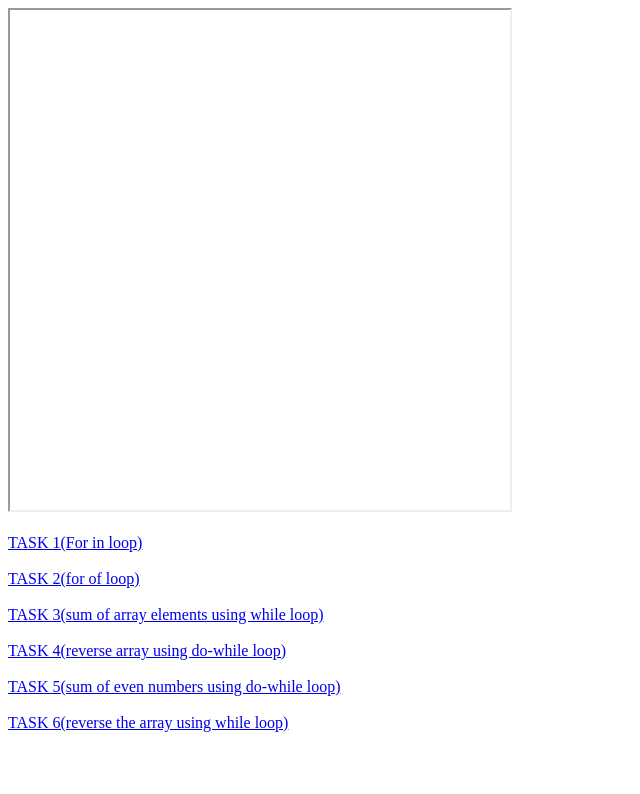
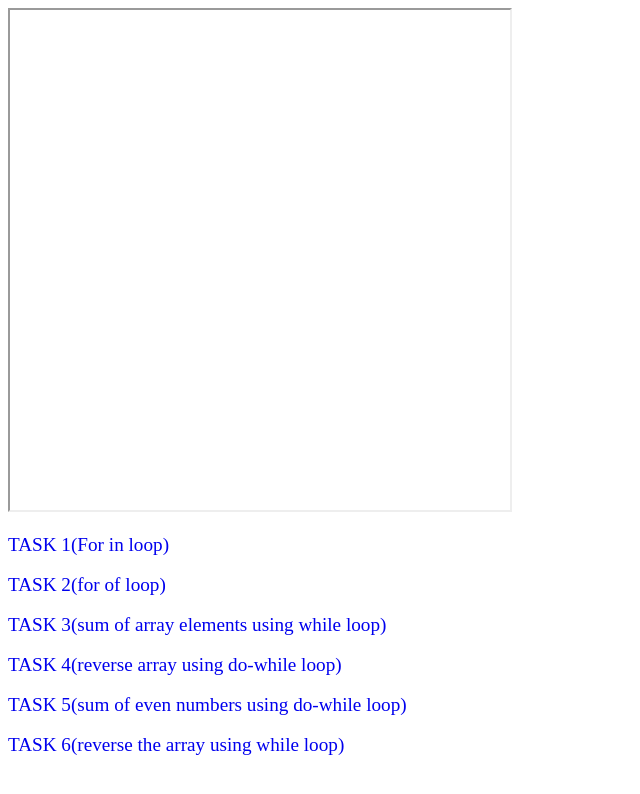
Before and after one commit to Sudharani37/JSday4, a plain HTML site: page index.html in a window 1280 px wide. Shown: the whole page, without its empty margins (0-640 px from the left). Drawn offline with Linux system fonts and the light colour scheme.

Commit message:
Update index.html

```diff
--- a/index.html
+++ b/index.html
@@ -4,6 +4,11 @@
     <meta charset="UTF-8">
     <meta name="viewport" content="width=device-width, initial-scale=1.0">
     <title>Document</title>
+    <style>
+        a{
+            text-decoration:none;
+            font-size:larger;
+    </style>
 </head>
 <body>
     <iframe src=""name="task"width="500px"height="500px"></iframe><br><br>
```
